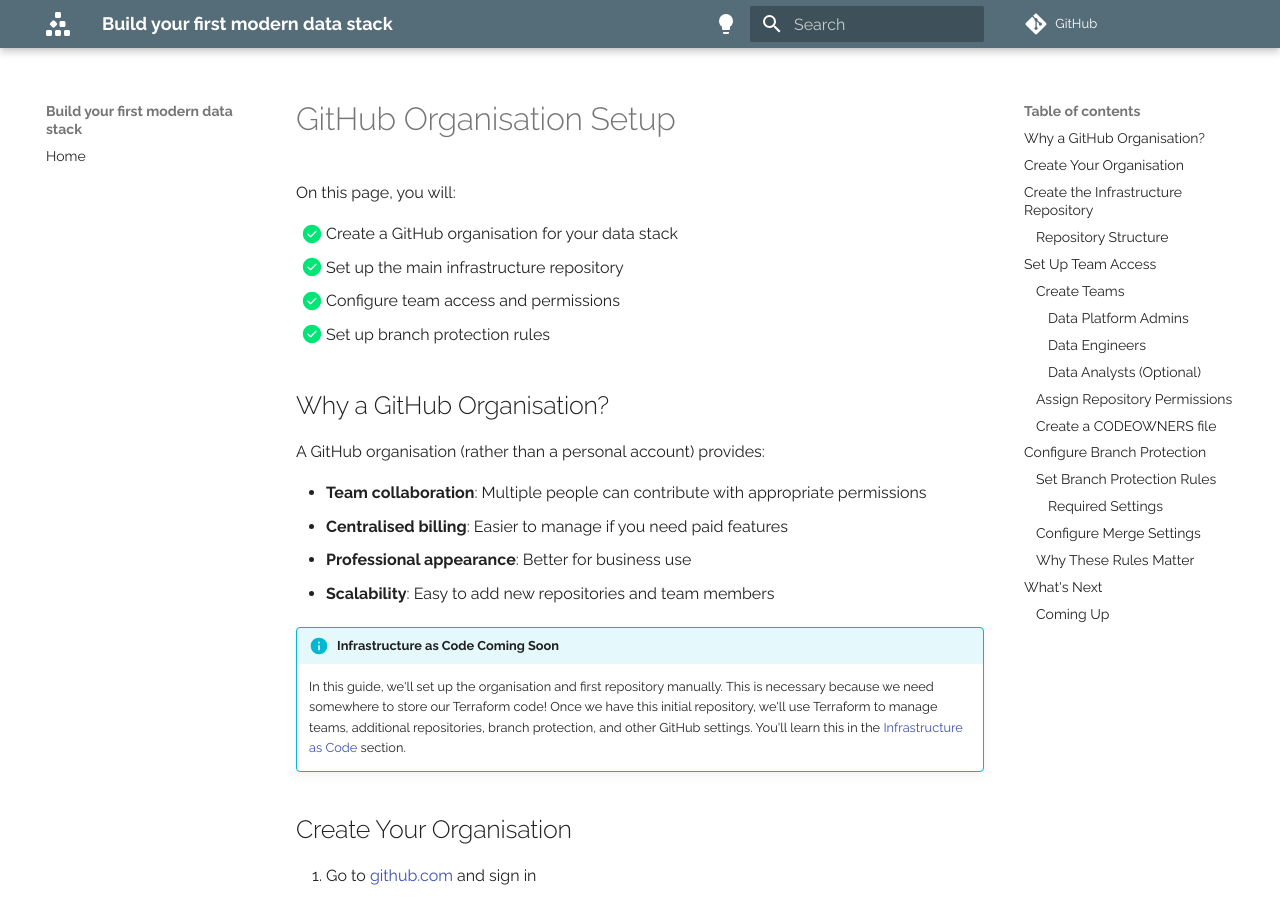
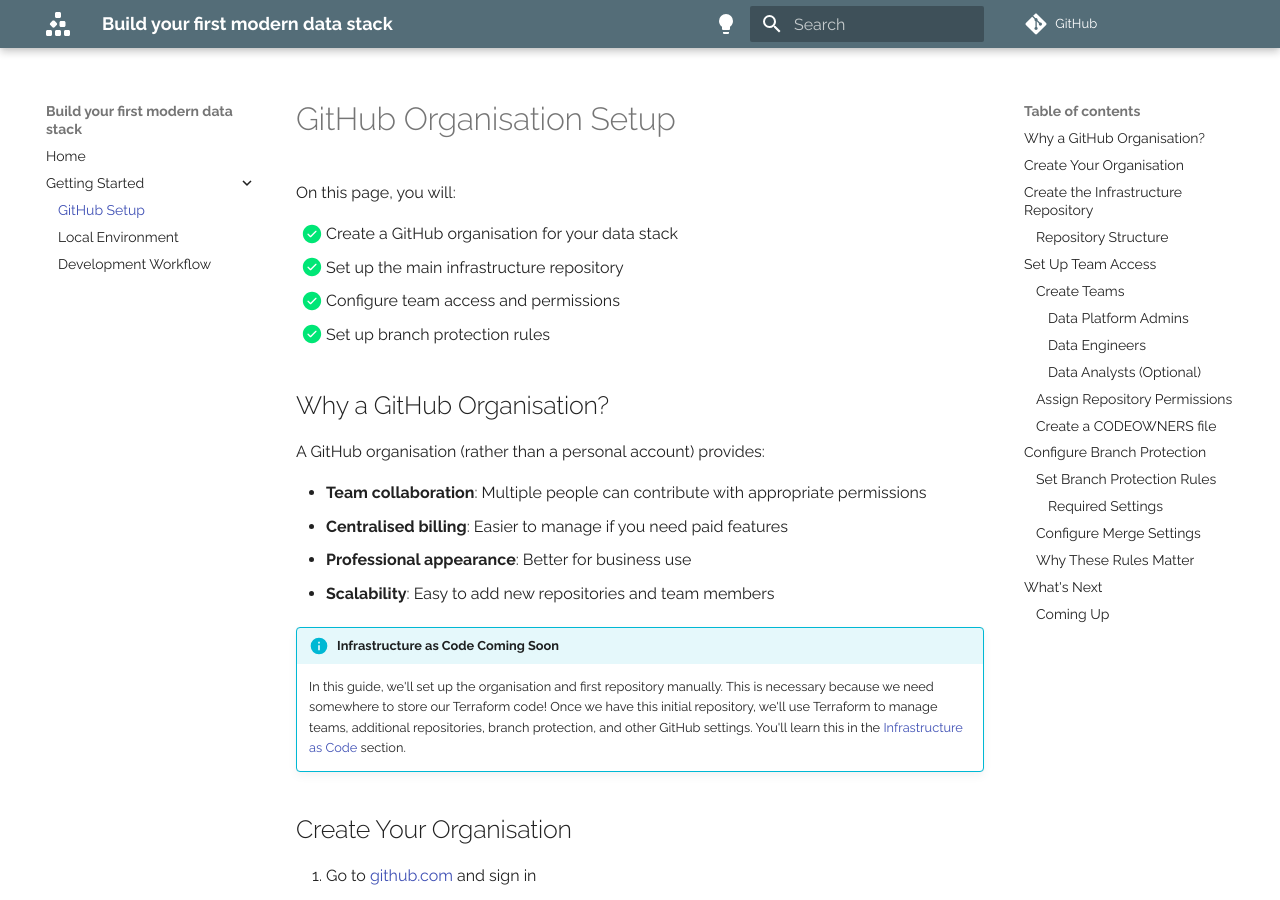
Before and after one commit to glsdown/modern-data-stack-build, an MkDocs documentation site: the page built from docs/getting-started/1-github-setup.md, in a window 1280 px wide and 900 px high. Built offline with MkDocs 1.6.1 and Material for MkDocs 9.7.7, drawn with Linux system fonts in a browser that asks for light colours; comment, search, counter and statistics services are not loaded.

Commit message:
Add to index

```diff
--- a/mkdocs.yml
+++ b/mkdocs.yml
@@ -3,6 +3,11 @@
 repo_url: https://github.com/glsdown/modern-data-stack-build
 nav:
   - Home: index.md
+  - Getting Started:
+      - Overview: getting-started/index.md
+      - GitHub Setup: getting-started/1-github-setup.md
+      - Local Environment: getting-started/2-local-environment.md
+      - Development Workflow: getting-started/3-development-workflow.md
 theme:
   name: material
   font:
```
